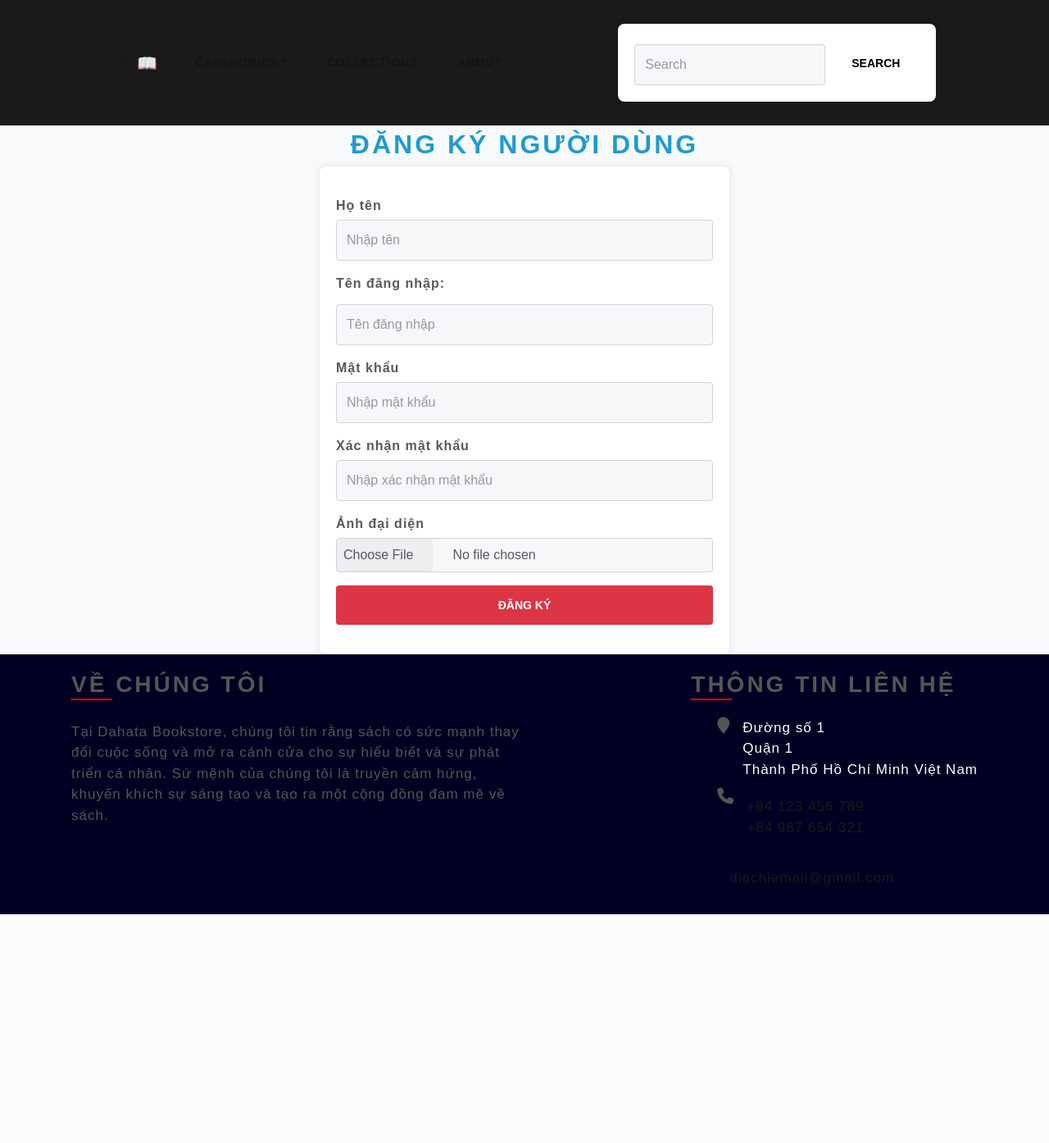
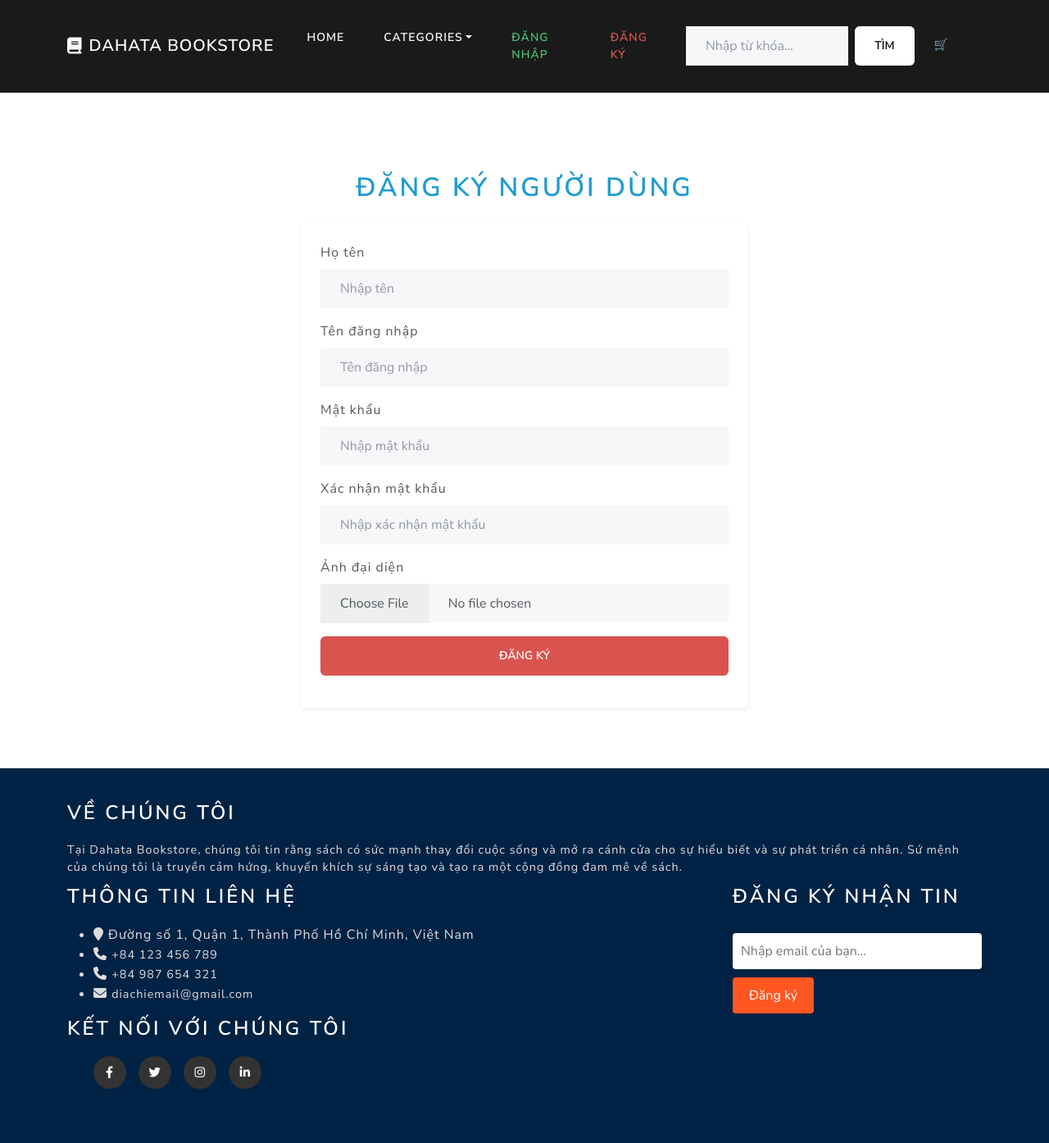
Before and after one commit to PhuMan1872002/eBook, a Python web app: template app/templates/pages/register.html in a window 1280 px wide. Shown: the whole page at 82% size. Before the commit the page ends 1115 px from the top, so only its background shows below. Run offline with Jinja, Linux system fonts and the light colour scheme; the template is opened without the code that fills it, so the values that code supplies are empty; some libraries are stand-ins or nearby versions.

Commit message:
chỉnh UI phần base, header, footer, login, register

```diff
--- a/app/templates/layouts/base.html
+++ b/app/templates/layouts/base.html
@@ -1,38 +1,31 @@
 <!DOCTYPE html>
 <html lang="en">
 <head>
-		<meta charset="UTF-8" />
+    <meta charset="UTF-8">
+    <meta name="viewport" content="width=device-width, initial-scale=1.0">
     <title>Nhà Sách DAHATA</title>
     {% block CSS %}
-		<link
-			href="https://cdn.jsdelivr.net/npm/bootstrap@5.0.2/dist/css/bootstrap.min.css"
-			rel="stylesheet"
-			integrity="sha384-EVSTQN3/azprG1Anm3QDgpJLIm9Nao0Yz1ztcQTwFspd3yD65VohhpuuCOmLASjC"
-			crossorigin="anonymous" />
-		<link
-			rel="stylesheet"
-			href="https://cdnjs.cloudflare.com/ajax/libs/bootswatch/5.3.3/lux/bootstrap.min.css"
-			integrity="sha512-RI2S7J+KOTIVVh6JxrBRNIxJjIioHORVNow+SSz2OMKsDLG5y/YT6iXEK+R0LlKBo/Uwr1O063yT198V6AZh4w=="
-			crossorigin="anonymous"
-			referrerpolicy="no-referrer" />
+        <!-- Bootstrap CSS -->
+        <link href="https://cdn.jsdelivr.net/npm/bootstrap@5.3.3/dist/css/bootstrap.min.css" rel="stylesheet" integrity="sha384-QWTKZyjpPEjISv5WaRU9OFeRpok6YctnYmDr5pNlyT2bRjXh0JMhjY6hW+ALEwIH" crossorigin="anonymous">
+        <!-- Bootswatch Lux Theme -->
+        <link rel="stylesheet" href="https://cdnjs.cloudflare.com/ajax/libs/bootswatch/5.3.3/lux/bootstrap.min.css" integrity="sha512-RI2S7J+KOTIVVh6JxrBRNIxJjIioHORVNow+SSz2OMKsDLG5y/YT6iXEK+R0LlKBo/Uwr1O063yT198V6AZh4w==" crossorigin="anonymous" referrerpolicy="no-referrer" />
+        <!-- Font Awesome CSS -->
+        <link rel="stylesheet" href="https://cdnjs.cloudflare.com/ajax/libs/font-awesome/6.2.1/css/all.min.css" integrity="sha512-pnYPS4nTz58aFg7g95Z9D+mXqDQxZY7YpV1Uyk4a+OaZtFS5Bk6SxEJc8eOiIlCwZDzFDexNiTYYGgakGW0A==" crossorigin="anonymous" referrerpolicy="no-referrer" />
     {% endblock %}
 </head>
 <body>
     {% include 'layouts/header.html' %}
-
-		<main class="container">
-			{% block content %} {% endblock %} {% block JS %}
-			<script
-				src="https://cdn.jsdelivr.net/npm/@popperjs/core@2.11.8/dist/umd/popper.min.js"
-				integrity="sha384-I7E8VVD/ismYTF4hNIPjVp/Zjvgyol6VFvRkX/vR+Vc4jQkC+hVqc2pM8ODewa9r"
-				crossorigin="anonymous"></script>
-			<script
-				src="https://cdn.jsdelivr.net/npm/bootstrap@5.3.3/dist/js/bootstrap.min.js"
-				integrity="sha384-0pUGZvbkm6XF6gxjEnlmuGrJXVbNuzT9qBBavbLwCsOGabYfZo0T0to5eqruptLy"
-				crossorigin="anonymous"></script>
+    <main class="container mt-4">
+        {% block content %}
         {% endblock %}
     </main>
+    {% include 'layouts/footer.html' %}
 
-		{% include 'layouts/footer.html' %}
+    <!-- Bootstrap JS -->
+    <script src="{{ url_for('static', filename='js/details.js') }}"></script>
+    <script src="{{ url_for('static', filename='js/cart.js') }}"></script>
+    {% block JS %}
+    <script src="https://cdn.jsdelivr.net/npm/bootstrap@5.3.3/dist/js/bootstrap.bundle.min.js" integrity="sha384-YvpcrYf0tY3lHB60NNkmXc5s9fDVZLESaAA55NDzOxhy9GkcIdslK1eN7N6jIeHz" crossorigin="anonymous"></script>
+    {% endblock %}
 </body>
 </html>
--- a/app/templates/layouts/footer.html
+++ b/app/templates/layouts/footer.html
@@ -1,181 +1,114 @@
 {% block content %}
 <style>
-    footer{
-
-    background-color:#000022;
-    color:dark;
-    position:relative;
-    bottom:0;
-   width:100%;
-   height:auto;
-   padding:5px;
- }
-     footer ul{
-    list-style-type:none;
+    footer {
+        background-color: #002244;
+        color: #ddd;
+        padding: 40px 0;
+        position: relative;
+        width: 100%;
     }
 
- footer ul li{
-    padding:5px 0 ;
+    footer .container {
+        display: flex;
+        flex-wrap: wrap;
+        justify-content: space-between;
     }
 
- footer ul a{
-    text-decoration:none;
-    color:dark;
+    footer h2 {
+        color: #fff;
+        margin-bottom: 20px;
+        font-size: 1.5rem;
     }
 
-footer .container{
-    justify-content: space-between;
-    flex-wrap:wrap;
+    footer p, footer a {
+        color: #ddd;
+        margin-bottom: 10px;
+        font-size: 0.9rem;
+        text-decoration: none;
     }
 
-footer i{
-    padding:0 15px 0 0;
+    footer a:hover {
+        color: #ff5722;
+        text-decoration: underline;
     }
 
-.size{
-    font-size:17px;
+    footer .icons li {
+        display: inline-block;
+        margin-right: 10px;
+        font-size: 1.2rem;
     }
 
-.container > div{
-    width:var(--width);
-    padding:5px;
+    footer .icons li a {
+        color: #fff;
+        background-color: #333;
+        border-radius: 50%;
+        padding: 10px;
+        display: inline-block;
+        width: 40px;
+        height: 40px;
+        text-align: center;
+        line-height: 20px;
     }
 
-.container .aboutus{
-    width:50%;
+    footer .icons li a:hover {
+        background-color: #ff5722;
     }
 
-.container h2 {
-    padding:10px 0;
-    position:relative;
-    color:#555;
+    .formemail input.email {
+        width: 100%;
+        padding: 10px;
+        border-radius: 4px;
+        border: none;
+        margin-top: 10px;
     }
 
-.container p {
-    padding:10px 0;
-    position:relative;
-    color:#555;
+    .formemail button {
+        background-color: #ff5722;
+        color: #fff;
+        border: none;
+        padding: 10px 20px;
+        margin-top: 10px;
+        border-radius: 4px;
+        cursor: pointer;
     }
 
-.container1 p {
-    padding:10px 0;
-    position:relative;
-    color:#555;
+    .formemail button:hover {
+        background-color: #e64a19;
     }
+</style>
 
-.container h2::after{
-    content:"";
-    height:2px;
-    width:50px;
-    background-color:#FF0000;
-    position:absolute;
-    display:block;
-}
-
-.aboutus ul{
-    margin-top:20px;
-}
-
-.aboutus .icons li{
-    margin-right:10px;
-    border-radius:4px;
-    background-color:#222;
-    width:40px;
-    height:40px;
-    padding-top:0;
-}
-
-.aboutus .icons .fa{
-    font-size:20px;
-    color:#fff;
-}
-
-.icons li  i{
-     display: flex;
-     width:55px;
-    height:40px;
-    justify-content: center;
-    align-items:center;
-}
-
-.icons li:hover {
-    background-color:#FF0000;
-}
-
-.formemail input.email{
-    height:40px;
-    width:240px;
-    font-size:18px;
-    padding:3px;
-}
-
-.formemail button{
-    font-size:20px;
-    padding:5px 20px;
-    margin-top:10px;
-    background-color:#222;
-    color:black;
-    border-radius:4px;
-    border:#FF0000;
-}
-
-.formemail button:hover{
-    background-color:#FF0000;
-    border:#FF0000;
-}
-
-section {
-    margin-top:100px;
-}
-
-.link >li > a:hover{
-    color:#555;
-}
-
-.contact i{
-    font-size:20px;
-    color:#555;
-}
-
-.flex2{
-    display:flex;
-    text-align:left;
-}
-
-</style>
 <footer id="lienhe">
-    <div class="size container flex2">
+    <div class="container">
         <div class="aboutus box">
             <h2>Về chúng tôi</h2>
-                <p class="size">Tại Dahata Bookstore, chúng tôi tin rằng sách có sức mạnh thay đổi cuộc sống và mở ra cánh cửa cho sự hiểu biết và sự phát triển cá nhân. Sứ mệnh của chúng tôi là truyền cảm hứng, khuyến khích sự sáng tạo và tạo ra một cộng đồng đam mê về sách.</p>
+            <p>Tại Dahata Bookstore, chúng tôi tin rằng sách có sức mạnh thay đổi cuộc sống và mở ra cánh cửa cho sự hiểu biết và sự phát triển cá nhân. Sứ mệnh của chúng tôi là truyền cảm hứng, khuyến khích sự sáng tạo và tạo ra một cộng đồng đam mê về sách.</p>
         </div>
 
         <div class="contacts box">
             <h2>Thông tin liên hệ</h2>
             <ul class="contact">
-                    <li><span class="flex2 address" style="color:#fff">
-                            <i class="fa fa-map-marker size"></i>
-                            Đường số 1 <br>
-                            Quận 1 <br>
-                            Thành Phố Hồ Chí Minh Việt Nam </span>
-                    </li>
+                <li><span><i class="fa fa-map-marker"></i> Đường số 1, Quận 1, Thành Phố Hồ Chí Minh, Việt Nam</span></li>
+                <li><span><i class="fa fa-phone"></i> <a href="tel:+84123456789">+84 123 456 789</a></span></li>
+                <li><span><i class="fa fa-phone"></i> <a href="tel:+84987654321">+84 987 654 321</a></span></li>
+                <li><span><i class="fa fa-envelope"></i> <a href="mailto:diachiemail@gmail.com">diachiemail@gmail.com</a></span></li>
+            </ul>
+        </div>
 
-                    <li>
-                        <span class="flex2">
-                            <i class="size fa fa-phone"></i>
-                            <p> <a href="#">+84 123 456 789</a>
-                                <br>
-                                <a href="#">+84 987 654 321</a>
-                            </p>
-                        </span>
-                    </li>
+        <div class="formemail box">
+            <h2>Đăng ký nhận tin</h2>
+            <form>
+                <input type="email" class="email" placeholder="Nhập email của bạn...">
+                <button type="submit">Đăng ký</button>
+            </form>
+        </div>
 
-                    <li>
-                        <span class="flex2">
-                            <i class="<i class="fas fa-envelope"></i></i>
-                            <a href="#">diachiemail@gmail.com</a>
-                        </span>
-                    </li>
+        <div class="social box">
+            <h2>Kết nối với chúng tôi</h2>
+            <ul class="icons">
+                <li><a href="#"><i class="fab fa-facebook-f"></i></a></li>
+                <li><a href="#"><i class="fab fa-twitter"></i></a></li>
+                <li><a href="#"><i class="fab fa-instagram"></i></a></li>
+                <li><a href="#"><i class="fab fa-linkedin-in"></i></a></li>
             </ul>
         </div>
     </div>
--- a/app/templates/layouts/header.html
+++ b/app/templates/layouts/header.html
@@ -1,73 +1,60 @@
 <header>
-	<nav
-		class="navbar navbar-expand-lg bg-primary"
-		data-bs-theme="dark">
+    <nav class="navbar navbar-expand-lg bg-primary" data-bs-theme="dark">
         <div class="container">
-			<a
-				class="navbar-brand"
-				href="{{ url_for('index') }}"
-				>eBook 📖</a
-			>
-			<button
-				class="navbar-toggler"
-				type="button"
-				data-bs-toggle="collapse"
-				data-bs-target="#menuNavbar"
-				aria-controls="menuNavbar"
-				aria-expanded="true"
-				aria-label="Toggle navigation">
+            <!-- Navbar Brand with Book Icon -->
+            <a class="navbar-brand d-flex align-items-center text-light" href="#">
+                <i class="fas fa-book me-2" style="color: #f8f9fa;"></i> <!-- Book Icon -->
+                DAHATA BOOKSTORE
+            </a>
+            <button class="navbar-toggler" type="button" data-bs-toggle="collapse" data-bs-target="#navbarColor01" aria-controls="navbarColor01" aria-expanded="false" aria-label="Toggle navigation">
                 <span class="navbar-toggler-icon"></span>
             </button>
-			<div
-				class="navbar-collapse collapse show"
-				id="menuNavbar">
+            <div class="collapse navbar-collapse" id="navbarColor01">
                 <ul class="navbar-nav me-auto">
+                    <li class="nav-item">
+                        <a class="nav-link text-light" href="{{ url_for('index') }}">Home</a>
+                    </li>
                     <li class="nav-item dropdown">
-						<a
-							class="nav-link dropdown-toggle"
-							data-bs-toggle="dropdown"
-							href="#"
-							role="button"
-							aria-haspopup="true"
-							aria-expanded="false"
-							>Categories</a
-						>
+                        <a class="nav-link dropdown-toggle text-light" data-bs-toggle="dropdown" href="#" role="button" aria-haspopup="true" aria-expanded="false">Categories</a>
                         <div class="dropdown-menu">
-							{% for item in categories %}
-							<a
-								class="dropdown-item"
-								href=""
-								>{{ item.name }}</a
-							>
+                            {% for c in categories %}
+                                <a class="dropdown-item" href="/?cate_id={{c.id}}">{{ c.name }}</a>
                             {% endfor %}
                         </div>
                     </li>
+                    {% if current_user.is_authenticated %}
+                    {% else %}
                     <li class="nav-item">
-						<a
-							class="nav-link"
-							href="#"
-							>Collections</a
-						>
+                        <a class="nav-link text-success" href="/login">Đăng nhập</a>
+                    </li>
+                    {% endif %}
+                    {% if current_user.is_authenticated %}
+                    {% else %}
+                    <li class="nav-item">
+                        <a class="nav-link text-danger" href="/register">Đăng ký</a>
+                    </li>
+                    {% endif %}
+                    {% if current_user.is_authenticated %}
+                    <li class="nav-item">
+                        <a class="nav-link text-success" href="/">
+                            <img src="{{ current_user.avatar }}" width="40" class="rounded-circle" alt="{{ current_user.name }}"/>
+                            Chào <span class="text-info">{{ current_user.name }}</span>
+                        </a>
                     </li>
                     <li class="nav-item">
-						<a
-							class="nav-link"
-							href=""
-							>About</a
-						>
+                        <a class="nav-link text-danger" href="/logout">Đăng xuất</a>
+                    </li>
+                    {% endif %}
+                </ul>
+                <ul class="navbar-nav">
+                    <form class="d-flex me-3" method="get">
+                        <input class="form-control me-2" type="text" name="kw" placeholder="Nhập từ khóa...">
+                        <button class="btn btn-secondary my-2 my-sm-0" type="submit">Tìm</button>
+                    </form>
+                    <li class="nav-item">
+                        <a class="nav-link text-danger" href="/cart">&#128722; <span class="badge bg-danger cart-counter">{{ cart_stats.total_quantity }}</span></a>
                     </li>
                 </ul>
-				<form class="d-flex">
-					<input
-						class="form-control me-sm-2"
-						type="search"
-						placeholder="Search" />
-					<button
-						class="btn btn-secondary my-2 my-sm-0"
-						type="submit">
-						Search
-					</button>
-				</form>
             </div>
         </div>
     </nav>
--- a/app/templates/pages/register.html
+++ b/app/templates/pages/register.html
@@ -1,97 +1,10 @@
 {% extends 'layouts/base.html' %}
-{% block title %}Đăng ký {% endblock %}
+{% block title %}Đăng ký{% endblock %}
 {% block content %}
-<head>
-    <link href="{{ url_for('static', filename='css/register.css') }}" rel="stylesheet"/>
-    <link href="https://cdnjs.cloudflare.com/ajax/libs/font-awesome/6.2.1/css/all.min.css" rel="stylesheet"/>
-</head>
 
-<style>
-    body {
-    font-family: 'Arial', sans-serif;
-    background-color: #f8f9fa; /* Màu nền cho toàn bộ trang */
-}
-
-form {
-    max-width: 500px;
-    margin: 0 auto;
-    padding: 20px;
-    background-color: #ffffff; /* Màu nền cho form */
-    border-radius: 8px;
-    box-shadow: 0 0 10px rgba(0, 0, 0, 0.1); /* Đổ bóng cho form */
-    animation: fadeIn 0.5s ease-in-out; /* Hiệu ứng hiển thị form */
-}
-
-@keyframes fadeIn {
-    from {
-        opacity: 0;
-        transform: translateY(-20px);
-    }
-    to {
-        opacity: 1;
-        transform: translateY(0);
-    }
-}
-
-label {
-    font-weight: bold;
-}
-
-.form-control {
-    width: 100%;
-    padding: 12px;
-    font-size: 16px;
-    border: 1px solid #ced4da; /* Màu viền input */
-    border-radius: 4px;
-    margin-top: 5px;
-    transition: border-color 0.3s;
-}
-
-.form-control:focus {
-    border-color: #007bff; /* Màu viền input khi focus */
-}
-
-input[type="file"] {
-    border: 1px solid #ced4da; /* Màu viền input file */
-    padding: 8px;
-    border-radius: 4px;
-    margin-top: 5px;
-    transition: border-color 0.3s;
-}
-
-input[type="file"]:hover {
-    border-color: #007bff; /* Màu viền input file khi hover */
-}
-
-.btn-danger {
-    display: block;
-    width: 100%;
-    padding: 12px;
-    background-color: #dc3545; /* Màu nền cho nút Đăng ký */
-    color: #ffffff; /* Màu chữ cho nút Đăng ký */
-    border: none;
-    border-radius: 4px;
-    cursor: pointer;
-    transition: background-color 0.3s;
-    animation: fadeInBtn 1s ease-in-out; /* Hiệu ứng hiển thị nút */
-}
-
-@keyframes fadeInBtn {
-    from {
-        opacity: 0;
-        transform: translateY(20px);
-    }
-    to {
-        opacity: 1;
-        transform: translateY(0);
-    }
-}
-
-.btn-danger:hover {
-    background-color: #c82333; /* Màu nền khi hover nút Đăng ký */
-}
-</style>
-<h1 class="text-center text-info mt-1">ĐĂNG KÝ NGƯỜI DÙNG</h1>
+<div class="container d-flex justify-content-center align-items-center min-vh-100">
+    <div class="col-md-8 col-lg-6">
+        <h1 class="text-center text-info mb-4 animate__animated animate__fadeIn">ĐĂNG KÝ NGƯỜI DÙNG</h1>
 
         {% if err_msg %}
         <div class="alert alert-danger">
@@ -99,65 +12,76 @@ input[type="file"]:hover {
         </div>
         {% endif %}
 
-<form method="post" enctype="multipart/form-data" action="/register">
-    <div class="mb-3 mt-3">
-        <label for="name">Họ tên</label>
-         <input type="text" class="form-control" required id="name"
-               placeholder="Nhập tên" name="name">
-
-    </div>
-     <div class="mb-3 mt-3">
-        <label for="username" class="form-label">Tên đăng nhập:</label>
-        <input type="text" class="form-control" id="username" placeholder="Tên đăng nhập" name="username">
+        <form method="post" enctype="multipart/form-data" action="/register" class="bg-white p-4 rounded shadow-sm animate__animated animate__fadeIn animate__delay-1s">
+            <div class="mb-3">
+                <label for="name" class="form-label">Họ tên</label>
+                <input type="text" class="form-control" id="name" placeholder="Nhập tên" name="name" required>
             </div>
 
+            <div class="mb-3">
+                <label for="username" class="form-label">Tên đăng nhập</label>
+                <input type="text" class="form-control" id="username" placeholder="Tên đăng nhập" name="username" required>
+            </div>
 
-    <div class="mb-3 mt-3">
-        <label for="password">Mật khẩu</label>
-        <input type="password" class="form-control" required id="password" placeholder="Nhập mật khẩu" name="password">
+            <div class="mb-3">
+                <label for="password" class="form-label">Mật khẩu</label>
+                <input type="password" class="form-control" id="password" placeholder="Nhập mật khẩu" name="password" required>
             </div>
-    <div class="mb-3 mt-3">
-        <label for="confirm">Xác nhận mật khẩu</label>
-        <input type="password" class="form-control" required id="confirm" placeholder="Nhập xác nhận mật khẩu"
-               name="confirm">
 
+            <div class="mb-3">
+                <label for="confirm" class="form-label">Xác nhận mật khẩu</label>
+                <input type="password" class="form-control" id="confirm" placeholder="Nhập xác nhận mật khẩu" name="confirm" required>
             </div>
-<!--    <div class="form-floating mt-3 mb-3">-->
-<!--        <input type="date" class="form-control" required id="birthday" placeholder="Nhập xác nhận mật khẩu"-->
-<!--               name="birthday">-->
-<!--        <label for="birthday">Ngày sinh</label>-->
-<!--    </div>-->
 
-<!--    <p>Giới tính</p>-->
-<!--    <div class="form-sex-1">-->
-<!--        <div class="sex-male">-->
-<!--            <input type="radio" class="form-check-input" id="male" name="sex" value="1" checked>-->
-<!--            <label for="male">Nam</label>-->
-<!--        </div>-->
-<!--        <div class="sex-female">-->
-<!--            <input type="radio" class="form-check-input" id="female" name="sex" value="0">-->
-<!--            <label for="female">Nữ</label>-->
-<!--        </div>-->
-<!--    </div>-->
+            <!-- Uncomment if needed -->
+            <!--
+            <div class="mb-3">
+                <label for="birthday" class="form-label">Ngày sinh</label>
+                <input type="date" class="form-control" id="birthday" name="birthday" required>
+            </div>
+            -->
 
-<!--    <div class="form-floating mt-3 mb-3">-->
-<!--        <input type="tel" class="form-control" required id="telephone" placeholder="Số điện thoại" name="telephone">-->
-<!--        <label for="telephone">Số điện thoại</label>-->
-<!--    </div>-->
+            <!-- Uncomment if needed -->
+            <!--
+            <fieldset class="mb-3">
+                <legend class="form-label">Giới tính</legend>
+                <div class="form-check">
+                    <input type="radio" class="form-check-input" id="male" name="sex" value="1" checked>
+                    <label for="male" class="form-check-label">Nam</label>
+                </div>
+                <div class="form-check">
+                    <input type="radio" class="form-check-input" id="female" name="sex" value="0">
+                    <label for="female" class="form-check-label">Nữ</label>
+                </div>
+            </fieldset>
+            -->
 
-<!--    <div class="form-floating mt-3 mb-3">-->
-<!--        <input type="text" class="form-control" required id="address" placeholder="Địa chỉ" name="address">-->
-<!--        <label for="address">Địa chỉ</label>-->
-<!--    </div>-->
+            <!-- Uncomment if needed -->
+            <!--
+            <div class="mb-3">
+                <label for="telephone" class="form-label">Số điện thoại</label>
+                <input type="tel" class="form-control" id="telephone" placeholder="Số điện thoại" name="telephone" required>
+            </div>
+            -->
 
-    <div class="mb-3 mt-3">
-        <label for="avatar">Ảnh đại diện</label>
+            <!-- Uncomment if needed -->
+            <!--
+            <div class="mb-3">
+                <label for="address" class="form-label">Địa chỉ</label>
+                <input type="text" class="form-control" id="address" placeholder="Địa chỉ" name="address" required>
+            </div>
+            -->
+
+            <div class="mb-3">
+                <label for="avatar" class="form-label">Ảnh đại diện</label>
                 <input type="file" class="form-control" id="avatar" name="avatar">
             </div>
 
-    <div class="mb-3 mt-3">
-        <input type="submit" value="Đăng ký" class="btn btn-danger"/>
+            <div class="mb-3">
+                <button type="submit" class="btn btn-danger w-100">Đăng ký</button>
+            </div>
+        </form>
+    </div>
 </div>
 
-</form>
 {% endblock %}
```
Also changed, not shown: app/templates/pages/login.html (+16 -87 lines). Lines whose indentation alone changed are shown as unchanged.
